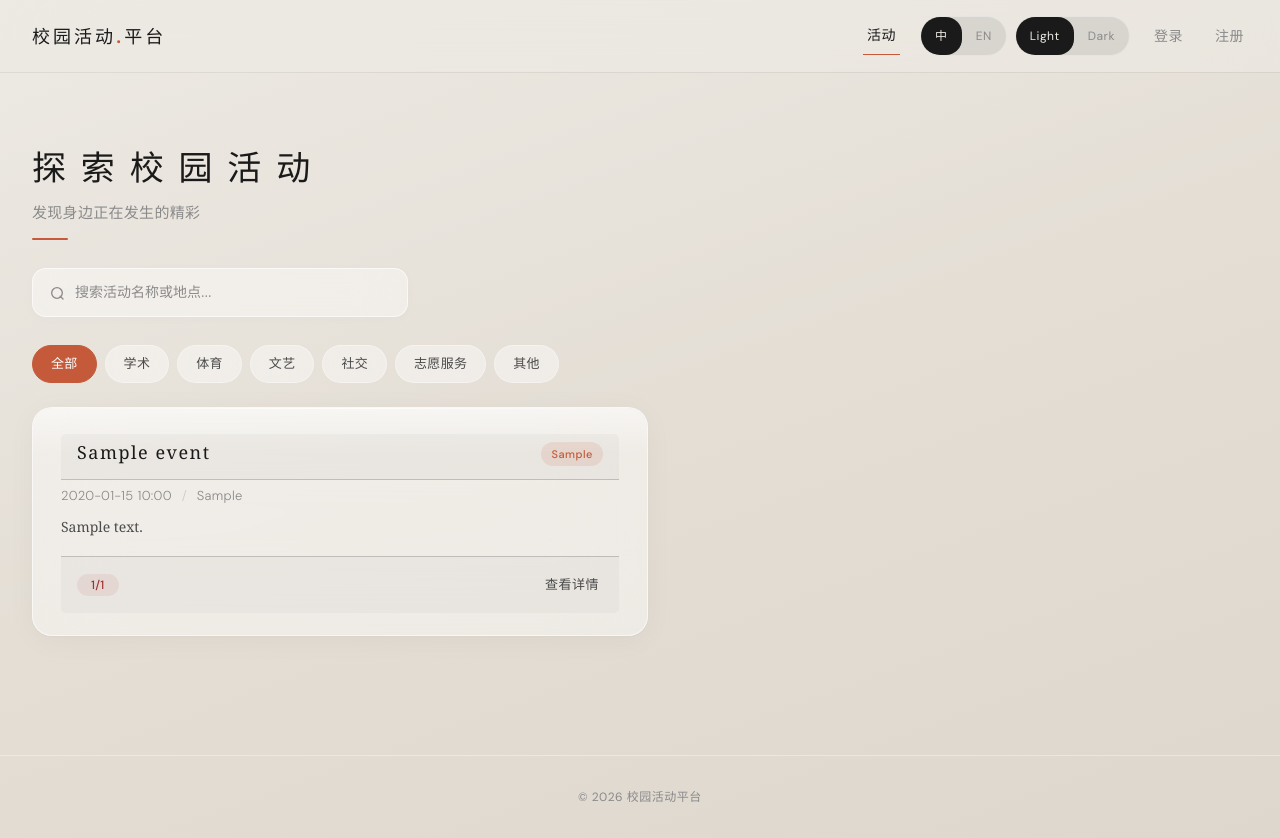
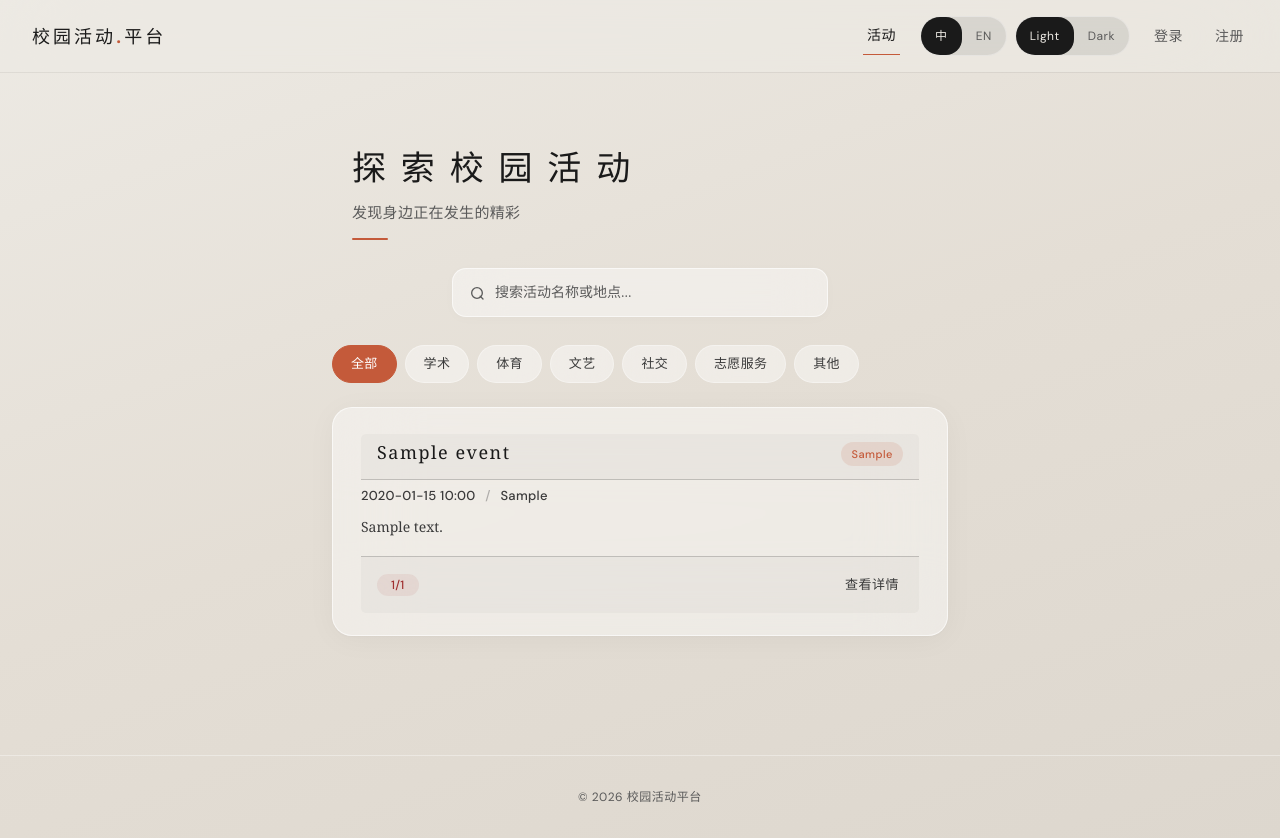
Before and after one commit to Klausc06/campus-event-platform, a Flask app: page /event/ in a window 1280 px wide. Run offline with Flask 3, Linux system fonts and the light colour scheme; tables that the repository leaves empty hold one stand-in row (values such as "Sample post").

Commit message:
fix: card styling, text contrast, centering, i18n
- Remove ::before/::after decorative lines from cards
- Keep highlights only on nav, stat-cards, detail
- Darken ink-muted: #8A8A8A → #5A5A5A (light), #6A6660 → #9A9690 (dark)
- Darken ink-secondary: #4A4A4A → #3A3A3A (light)
- Card meta font-weight: 300 → 500, color: muted → secondary
- Center all sections: margin: 0 auto on hero, search, cards, pills, pagination
- Remove overflow: hidden from .glass
- Add data-zh/data-en to category pills (学术/体育/文艺/社交/志愿服务)

```diff
--- a/static/css/style.css
+++ b/static/css/style.css
@@ -2,8 +2,8 @@
   --bg: #EDEAE4;
   --bg-gradient: linear-gradient(160deg, #EDEAE4 0%, #E4DED5 50%, #DDD7CE 100%);
   --ink: #1A1A1A;
-  --ink-secondary: #4A4A4A;
-  --ink-muted: #8A8A8A;
+  --ink-secondary: #3A3A3A;
+  --ink-muted: #5A5A5A;
   --accent: #C45A3A;
   --accent-hover: #B04E32;
   --accent-soft: rgba(196, 90, 58, 0.12);
@@ -41,8 +41,8 @@
   --bg: #0E0E12;
   --bg-gradient: linear-gradient(160deg, #0E0E12 0%, #141418 50%, #18181E 100%);
   --ink: #F0EDE8;
-  --ink-secondary: #B8B4AE;
-  --ink-muted: #6A6660;
+  --ink-secondary: #C8C4BE;
+  --ink-muted: #9A9690;
   --accent: #E07050;
   --accent-hover: #E88060;
   --accent-soft: rgba(224, 112, 80, 0.15);
@@ -93,11 +93,13 @@ body {
   border-radius: var(--glass-radius);
   box-shadow: var(--glass-shadow);
   position: relative;
-  overflow: hidden;
   transition: background 0.35s cubic-bezier(0.4,0,0.2,1), box-shadow 0.35s cubic-bezier(0.4,0,0.2,1), transform 0.35s cubic-bezier(0.4,0,0.2,1);
 }
 
-.glass::before {
+/* glass highlight only on nav and stat cards, not on event cards */
+.nav.glass::before,
+.stat-card.glass::before,
+.detail.glass::before {
   content: '';
   position: absolute;
   top: 0; left: 0; right: 0;
@@ -106,7 +108,8 @@ body {
   z-index: 1;
 }
 
-.glass::after {
+.nav.glass::after,
+.detail.glass::after {
   content: '';
   position: absolute;
   top: 0; left: 0; right: 0;
@@ -200,7 +203,7 @@ body {
 
 .toggle button:hover:not(.active) { color: var(--ink); }
 
-.hero { padding: 56px 32px 28px; max-width: 640px; }
+.hero { padding: 56px 32px 28px; max-width: 640px; margin: 0 auto; }
 
 .hero h1 {
   font-size: 34px;
@@ -222,7 +225,7 @@ body {
 
 .hero .accent-line { width: 36px; height: 2px; background: var(--accent); margin: 14px 0 0; border-radius: 1px; }
 
-.search-wrap { padding: 0 32px; margin-bottom: 28px; max-width: 440px; }
+.search-wrap { padding: 0 32px; margin-bottom: 28px; max-width: 440px; margin-left: auto; margin-right: auto; }
 
 .search-box {
   display: flex;
@@ -254,7 +257,7 @@ body {
 
 .search-box input::placeholder { color: var(--ink-muted); font-weight: 300; }
 
-.cards { padding: 0 32px 40px; display: flex; flex-direction: column; gap: 14px; max-width: 680px; }
+.cards { padding: 0 32px 40px; display: flex; flex-direction: column; gap: 14px; max-width: 680px; margin: 0 auto; }
 
 .cards .card { animation: cardEnter 0.4s ease both; }
 
@@ -283,10 +286,10 @@ body {
 
 .card .meta {
   font-size: 13px;
-  color: var(--ink-muted);
+  color: var(--ink-secondary);
   margin-bottom: 8px;
   font-family: 'DM Sans', sans-serif;
-  font-weight: 300;
+  font-weight: 500;
   letter-spacing: 0.3px;
 }
 
@@ -756,6 +759,8 @@ main { padding-top: 1rem; padding-bottom: 2rem; }
   padding: 0 32px;
   margin-bottom: 24px;
   max-width: 680px;
+  margin-left: auto;
+  margin-right: auto;
   display: flex;
   flex-wrap: wrap;
   gap: 8px;
@@ -816,6 +821,7 @@ main { padding-top: 1rem; padding-bottom: 2rem; }
   gap: 6px;
   padding: 0 32px 40px;
   max-width: 680px;
+  margin: 0 auto;
 }
 
 .page-btn {
--- a/templates/event/list.html
+++ b/templates/event/list.html
@@ -19,12 +19,15 @@
 <div class="category-pills">
     <a href="{{ url_for('event.list_events', q=q) }}" class="pill {% if not category %}active{% endif %}" data-zh="全部" data-en="All">全部</a>
     {% for c in categories %}
-    <a href="{{ url_for('event.list_events', q=q, category=c) }}" class="pill {% if category == c %}active{% endif %}">{{ c }}</a>
+    <a href="{{ url_for('event.list_events', q=q, category=c) }}" class="pill {% if category == c %}active{% endif %}"
+       data-zh="{{ c }}"
+       data-en="{% if c == '学术' %}Academic{% elif c == '体育' %}Sports{% elif c == '文艺' %}Arts{% elif c == '社交' %}Social{% elif c == '志愿服务' %}Volunteer{% else %}Other{% endif %}"
+    >{{ c }}</a>
     {% endfor %}
 </div>
 
 {% if current_user.is_authenticated %}
-<div style="padding: 0 32px; margin-bottom: 16px; max-width: 680px;">
+<div style="padding: 0 32px; margin-bottom: 16px; max-width: 680px; margin-left: auto; margin-right: auto;">
     <a href="{{ url_for('event.create') }}" class="btn btn-primary" data-zh="创建新活动" data-en="Create Event">创建新活动</a>
 </div>
 {% endif %}
```
Also changed, not shown: README.md.
